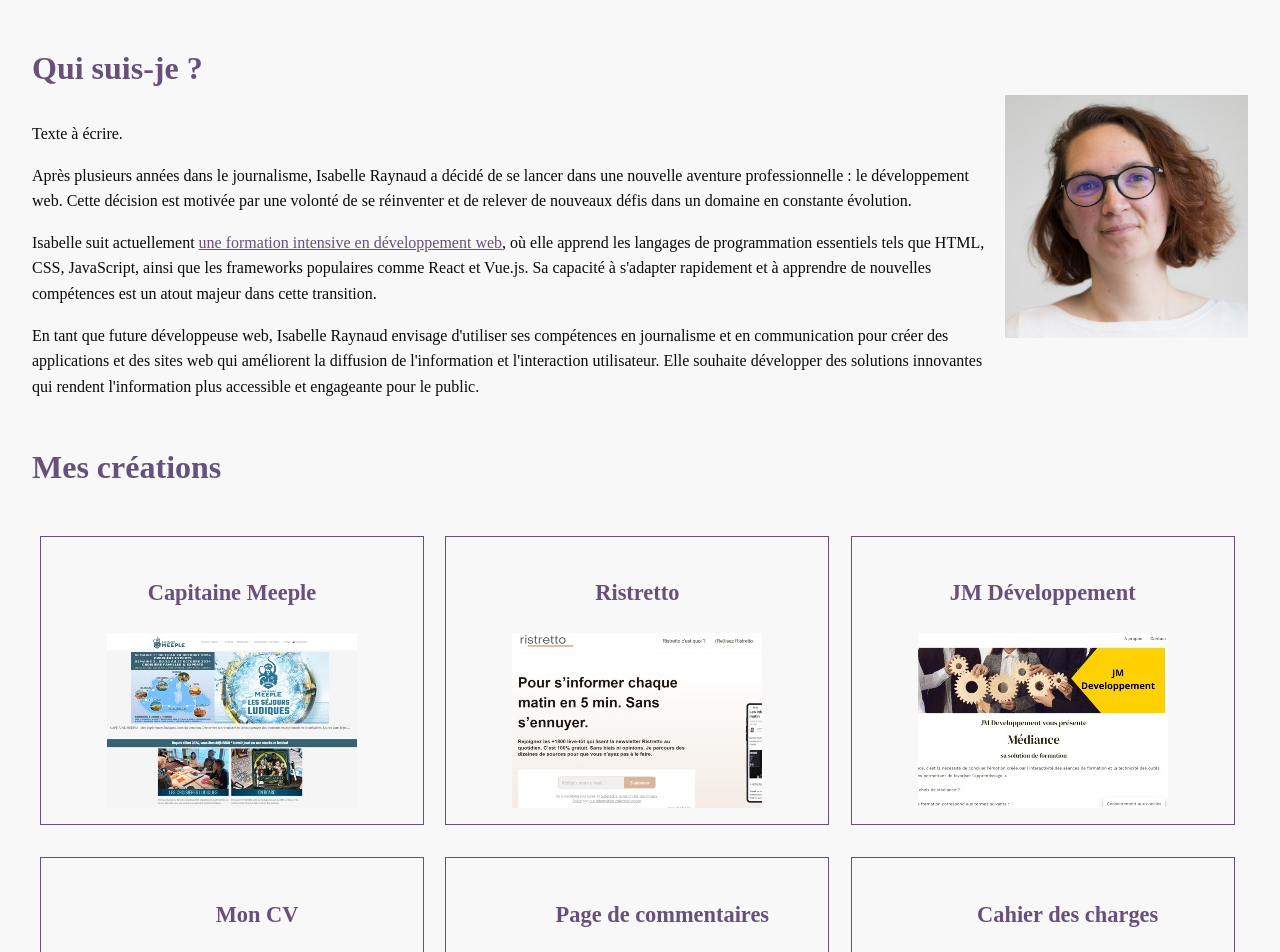
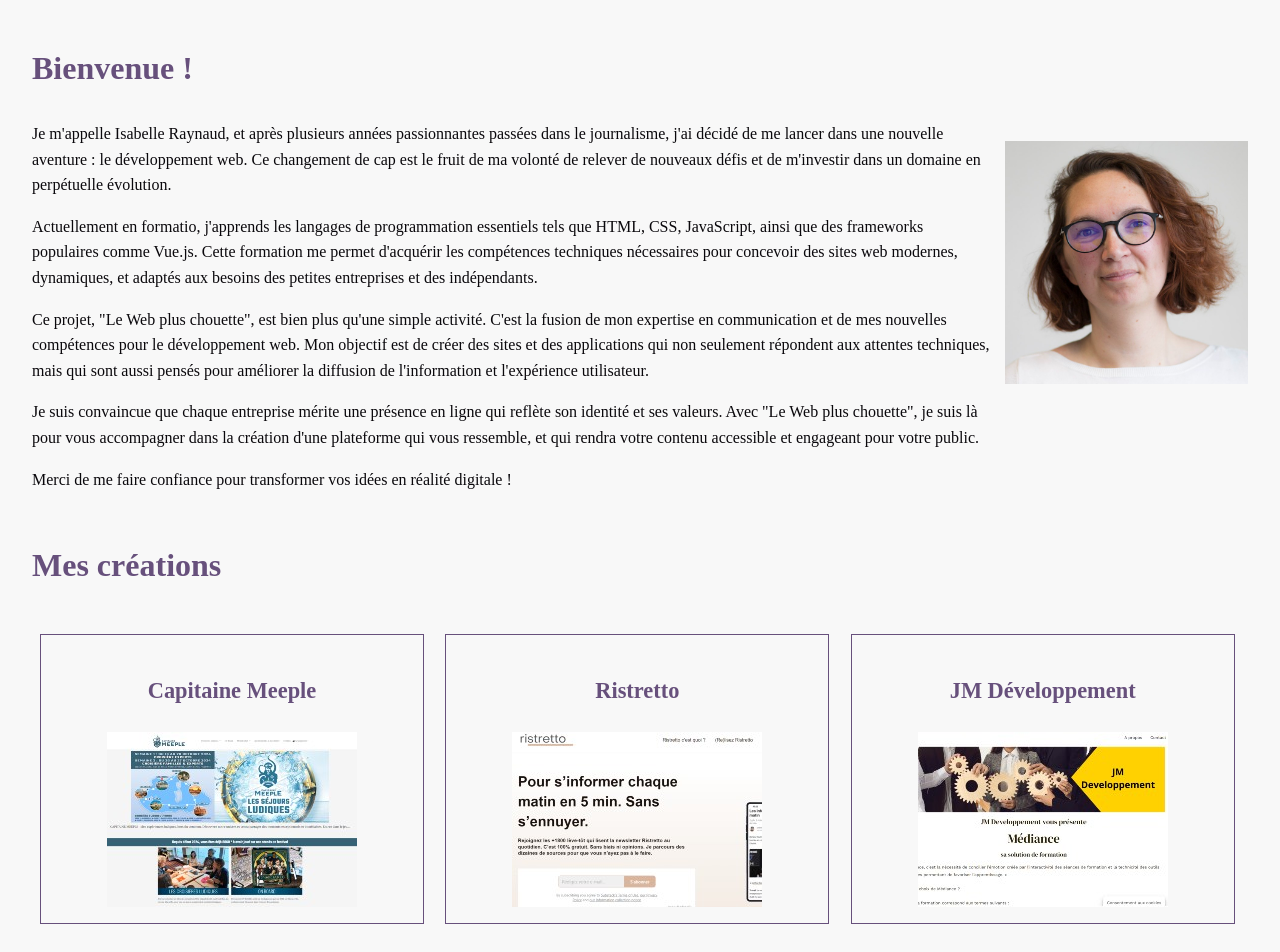
Before and after one commit to IsaRaynaud/portfolio, a Vue app: page / in a window 1280 px wide. Shown: the part 460-1412 px from the top of the page. Built offline with nearby package versions, Linux system fonts and the light colour scheme; grey boxes are pictures that could not be loaded.

Commit message:
Add final texts

```diff
--- a/index.html
+++ b/index.html
@@ -7,7 +7,7 @@
     <meta name="description" content="Présentation du site 'Le Web plus chouette', fondé par Isabelle Raynaud, qui permet d'acheter des prestations de création de sites web pour les petites entreprises et les indépendants.">
     <meta name="author" content="Le Web plus chouette">
     <meta name="robots" content="index, follow">
-    <title>Portfolio d'Isabelle Raynaud, créatrice du Web plus chouette</title>
+    <title>Le web plus chouette - Isabelle Raynaud</title>
   </head>
   <body>
     <div id="app"></div>
--- a/src/views/HomeView.vue
+++ b/src/views/HomeView.vue
@@ -2,11 +2,13 @@
   <main>
     <article id="presentation">
       <div>
-        <h2>Qui suis-je ?</h2>
-        <p>Texte à écrire.</p>
-        <p>Après plusieurs années dans le journalisme, Isabelle Raynaud a décidé de se lancer dans une nouvelle aventure professionnelle : le développement web. Cette décision est motivée par une volonté de se réinventer et de relever de nouveaux défis dans un domaine en constante évolution.</p>
-        <p>Isabelle suit actuellement <a src="https://coolors.co/fac748-af9bbf-67507c-0a080c-151019">une formation intensive en développement web</a>, où elle apprend les langages de programmation essentiels tels que HTML, CSS, JavaScript, ainsi que les frameworks populaires comme React et Vue.js. Sa capacité à s'adapter rapidement et à apprendre de nouvelles compétences est un atout majeur dans cette transition.</p>
-        <p>En tant que future développeuse web, Isabelle Raynaud envisage d'utiliser ses compétences en journalisme et en communication pour créer des applications et des sites web qui améliorent la diffusion de l'information et l'interaction utilisateur. Elle souhaite développer des solutions innovantes qui rendent l'information plus accessible et engageante pour le public.</p>
+        <h2>Bienvenue !</h2>
+        <p>Je m'appelle Isabelle Raynaud, et après plusieurs années passionnantes passées dans le journalisme, j'ai décidé de me lancer dans une nouvelle aventure : le développement web. Ce changement de cap est le fruit de ma volonté de relever de nouveaux défis et de m'investir dans un domaine en perpétuelle évolution.</p>
+        <p>Actuellement en formatio, j'apprends les langages de programmation essentiels tels que HTML, CSS, JavaScript, ainsi que des frameworks populaires comme Vue.js. Cette formation me permet d'acquérir les compétences techniques nécessaires pour concevoir des sites web modernes, dynamiques, et adaptés aux besoins des petites entreprises et des indépendants.</p>
+        <p>Ce projet, "Le Web plus chouette", est bien plus qu'une simple activité. C'est la fusion de mon expertise en communication et de mes nouvelles compétences pour le développement web. Mon objectif est de créer des sites et des applications qui non seulement répondent aux attentes techniques, mais qui sont aussi pensés pour améliorer la diffusion de l'information et l'expérience utilisateur.</p>
+        <p>Je suis convaincue que chaque entreprise mérite une présence en ligne qui reflète son identité et ses valeurs. Avec "Le Web plus chouette", je suis là pour vous accompagner dans la création d'une plateforme qui vous ressemble, et qui rendra votre contenu accessible et engageant pour votre public.</p>
+        <p>Merci de me faire confiance pour transformer vos idées en réalité digitale !</p>
+
       </div>
       <img src="../assets/images/Portrait.jpg" alt="Portrait Isabelle Raynaud">
     </article>
@@ -14,7 +16,6 @@
     <section id="creations">
       <h2>Mes créations</h2>
       <CreationsCard></CreationsCard>
-
     </section>
 
     <section id="contact">
@@ -33,6 +34,7 @@ import CreationsCard from '../components/CreationsCard.vue';
 main {
   padding: 1.5rem;
 }
+
 article {
   margin-bottom: 1rem;
   display: flex;
@@ -44,4 +46,8 @@ img {
   width: 20%;
   padding-left: 0.8rem;
 }
+
+section{
+  margin-top: 2rem;
+}
 </style>
```
